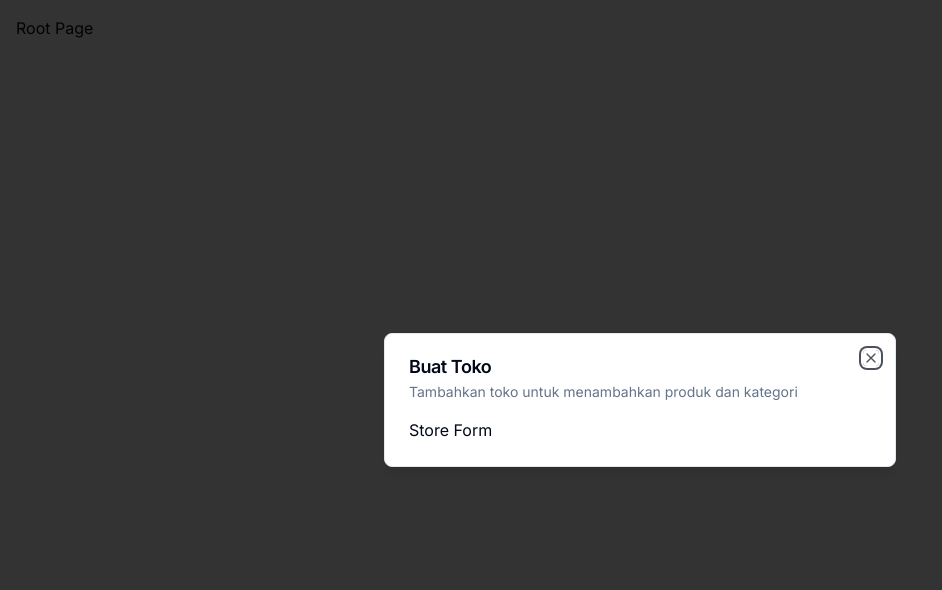
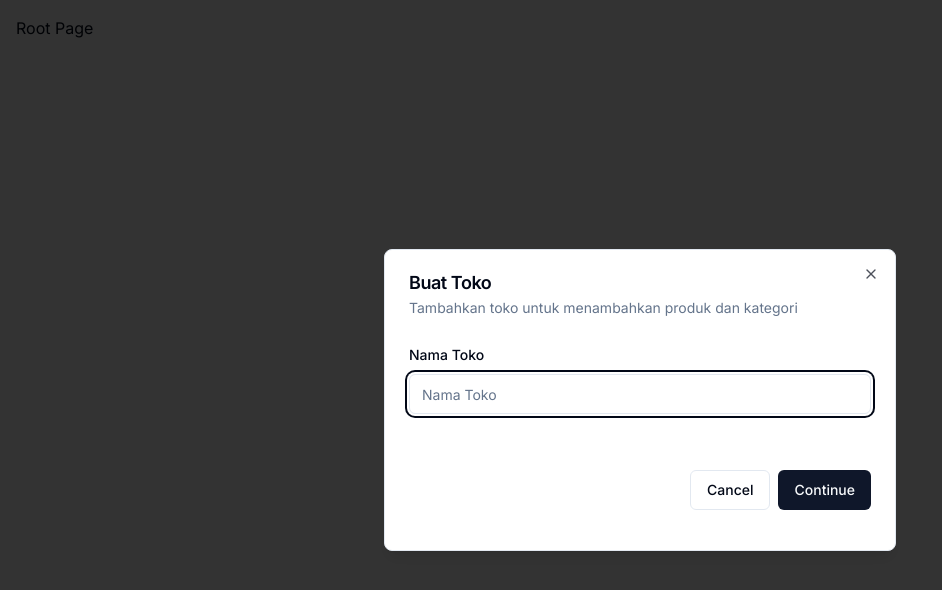
Before and after one commit to IrnandaNanda/my-store, a Next.js app: page / in a window 1280 px wide. Shown: the top 590 px of the page, without its empty margins (0-942 px from the left). Built offline with nearby package versions, Linux system fonts and the light colour scheme.

Commit message:
Komponen Form Input(Admin)

```diff
--- a/components/modals/store-modal.tsx
+++ b/components/modals/store-modal.tsx
@@ -1,14 +1,64 @@
-'use client';
+"use client";
 
+import * as z from "zod";
 import { useStoreModal } from "@/hooks/use-store-modal";
 import Modal from "../ui/modal";
+import { useForm } from "react-hook-form";
+import { zodResolver } from "@hookform/resolvers/zod";
+import { Form, FormField, FormItem, FormLabel, FormControl, FormMessage } from "../ui/form";
+import { Input } from "../ui/input";
+import { Button } from "../ui/button";
 
+const formSchema = z.object({
+  name: z.string().min(1),
+});
 
 export const StoreModal = () => {
-    const storeModal = useStoreModal();
-    return (
-        <Modal title="Buat Toko" description="Tambahkan toko untuk menambahkan produk dan kategori" isOpen={storeModal.isOpen} onClose={storeModal.onClose}>
-            Store Form
-        </Modal>
-    )
-}
+  const storeModal = useStoreModal();
+
+  const form = useForm<z.infer<typeof formSchema>>({
+    resolver: zodResolver(formSchema),
+    defaultValues: {
+      name: "",
+    },
+  });
+
+  const onSubmit = async (values: z.infer<typeof formSchema>) => {
+    console.log(values);
+  };
+
+  return (
+    <Modal
+      title="Buat Toko"
+      description="Tambahkan toko untuk menambahkan produk dan kategori"
+      isOpen={storeModal.isOpen}
+      onClose={storeModal.onClose}
+    >
+      <div>
+        <div className="space-y-4 py-2 pb-4">
+            <Form {...form}>
+                <form action="" onSubmit={form.handleSubmit(onSubmit)} className="space-y-8">
+                    <FormField
+                    control={form.control}
+                    name='name'
+                    render={({field}) => (
+                        <FormItem>
+                            <FormLabel>Nama Toko</FormLabel>
+                            <FormControl>
+                                <Input placeholder="Nama Toko" {...field}/>
+                            </FormControl>
+                            <FormMessage/>
+                        </FormItem>
+                    )}
+                    />
+                    <div className="pt-6 flex justify-end space-x-2">
+                        <Button variant="outline" onClick={storeModal.onClose}>Cancel</Button>
+                        <Button typeof="submit">Continue</Button>
+                    </div>
+                </form>
+            </Form>
+        </div>
+      </div>
+    </Modal>
+  );
+};
--- /dev/null
+++ b/components/ui/form.tsx
@@ -0,0 +1,178 @@
+"use client"
+
+import * as React from "react"
+import * as LabelPrimitive from "@radix-ui/react-label"
+import { Slot } from "@radix-ui/react-slot"
+import {
+  Controller,
+  FormProvider,
+  useFormContext,
+  type ControllerProps,
+  type FieldPath,
+  type FieldValues,
+} from "react-hook-form"
+
+import { cn } from "@/lib/utils"
+import { Label } from "@/components/ui/label"
+
+const Form = FormProvider
+
+type FormFieldContextValue<
+  TFieldValues extends FieldValues = FieldValues,
+  TName extends FieldPath<TFieldValues> = FieldPath<TFieldValues>
+> = {
+  name: TName
+}
+
+const FormFieldContext = React.createContext<FormFieldContextValue>(
+  {} as FormFieldContextValue
+)
+
+const FormField = <
+  TFieldValues extends FieldValues = FieldValues,
+  TName extends FieldPath<TFieldValues> = FieldPath<TFieldValues>
+>({
+  ...props
+}: ControllerProps<TFieldValues, TName>) => {
+  return (
+    <FormFieldContext.Provider value={{ name: props.name }}>
+      <Controller {...props} />
+    </FormFieldContext.Provider>
+  )
+}
+
+const useFormField = () => {
+  const fieldContext = React.useContext(FormFieldContext)
+  const itemContext = React.useContext(FormItemContext)
+  const { getFieldState, formState } = useFormContext()
+
+  const fieldState = getFieldState(fieldContext.name, formState)
+
+  if (!fieldContext) {
+    throw new Error("useFormField should be used within <FormField>")
+  }
+
+  const { id } = itemContext
+
+  return {
+    id,
+    name: fieldContext.name,
+    formItemId: `${id}-form-item`,
+    formDescriptionId: `${id}-form-item-description`,
+    formMessageId: `${id}-form-item-message`,
+    ...fieldState,
+  }
+}
+
+type FormItemContextValue = {
+  id: string
+}
+
+const FormItemContext = React.createContext<FormItemContextValue>(
+  {} as FormItemContextValue
+)
+
+const FormItem = React.forwardRef<
+  HTMLDivElement,
+  React.HTMLAttributes<HTMLDivElement>
+>(({ className, ...props }, ref) => {
+  const id = React.useId()
+
+  return (
+    <FormItemContext.Provider value={{ id }}>
+      <div ref={ref} className={cn("space-y-2", className)} {...props} />
+    </FormItemContext.Provider>
+  )
+})
+FormItem.displayName = "FormItem"
+
+const FormLabel = React.forwardRef<
+  React.ElementRef<typeof LabelPrimitive.Root>,
+  React.ComponentPropsWithoutRef<typeof LabelPrimitive.Root>
+>(({ className, ...props }, ref) => {
+  const { error, formItemId } = useFormField()
+
+  return (
+    <Label
+      ref={ref}
+      className={cn(error && "text-destructive", className)}
+      htmlFor={formItemId}
+      {...props}
+    />
+  )
+})
+FormLabel.displayName = "FormLabel"
+
+const FormControl = React.forwardRef<
+  React.ElementRef<typeof Slot>,
+  React.ComponentPropsWithoutRef<typeof Slot>
+>(({ ...props }, ref) => {
+  const { error, formItemId, formDescriptionId, formMessageId } = useFormField()
+
+  return (
+    <Slot
+      ref={ref}
+      id={formItemId}
+      aria-describedby={
+        !error
+          ? `${formDescriptionId}`
+          : `${formDescriptionId} ${formMessageId}`
+      }
+      aria-invalid={!!error}
+      {...props}
+    />
+  )
+})
+FormControl.displayName = "FormControl"
+
+const FormDescription = React.forwardRef<
+  HTMLParagraphElement,
+  React.HTMLAttributes<HTMLParagraphElement>
+>(({ className, ...props }, ref) => {
+  const { formDescriptionId } = useFormField()
+
+  return (
+    <p
+      ref={ref}
+      id={formDescriptionId}
+      className={cn("text-sm text-muted-foreground", className)}
+      {...props}
+    />
+  )
+})
+FormDescription.displayName = "FormDescription"
+
+const FormMessage = React.forwardRef<
+  HTMLParagraphElement,
+  React.HTMLAttributes<HTMLParagraphElement>
+>(({ className, children, ...props }, ref) => {
+  const { error, formMessageId } = useFormField()
+  const body = error ? String(error?.message ?? "") : children
+
+  if (!body) {
+    return null
+  }
+
+  return (
+    <p
+      ref={ref}
+      id={formMessageId}
+      className={cn("text-sm font-medium text-destructive", className)}
+      {...props}
+    >
+      {body}
+    </p>
+  )
+})
+FormMessage.displayName = "FormMessage"
+
+export {
+  useFormField,
+  Form,
+  FormItem,
+  FormLabel,
+  FormControl,
+  FormDescription,
+  FormMessage,
+  FormField,
+}
--- /dev/null
+++ b/components/ui/input.tsx
@@ -0,0 +1,22 @@
+import * as React from "react"
+
+import { cn } from "@/lib/utils"
+
+const Input = React.forwardRef<HTMLInputElement, React.ComponentProps<"input">>(
+  ({ className, type, ...props }, ref) => {
+    return (
+      <input
+        type={type}
+        className={cn(
+          "flex h-10 w-full rounded-md border border-input bg-background px-3 py-2 text-base ring-offset-background file:border-0 file:bg-transparent file:text-sm file:font-medium file:text-foreground placeholder:text-muted-foreground focus-visible:outline-none focus-visible:ring-2 focus-visible:ring-ring focus-visible:ring-offset-2 disabled:cursor-not-allowed disabled:opacity-50 md:text-sm",
+          className
+        )}
+        ref={ref}
+        {...props}
+      />
+    )
+  }
+)
+Input.displayName = "Input"
+
+export { Input }
--- /dev/null
+++ b/components/ui/label.tsx
@@ -0,0 +1,26 @@
+"use client"
+
+import * as React from "react"
+import * as LabelPrimitive from "@radix-ui/react-label"
+import { cva, type VariantProps } from "class-variance-authority"
+
+import { cn } from "@/lib/utils"
+
+const labelVariants = cva(
+  "text-sm font-medium leading-none peer-disabled:cursor-not-allowed peer-disabled:opacity-70"
+)
+
+const Label = React.forwardRef<
+  React.ElementRef<typeof LabelPrimitive.Root>,
+  React.ComponentPropsWithoutRef<typeof LabelPrimitive.Root> &
+    VariantProps<typeof labelVariants>
+>(({ className, ...props }, ref) => (
+  <LabelPrimitive.Root
+    ref={ref}
+    className={cn(labelVariants(), className)}
+    {...props}
+  />
+))
+Label.displayName = LabelPrimitive.Root.displayName
+
+export { Label }
--- a/middleware.ts
+++ b/middleware.ts
@@ -1,6 +1,6 @@
-import { clerkMiddleware, createRouteMatcher } from '@clerk/nextjs/server'
+import { auth, clerkMiddleware, createRouteMatcher } from '@clerk/nextjs/server'
 
-const isPublicRoute = createRouteMatcher(['/sign-in(.*)', '/sign-up(.*)'])
+const isPublicRoute = createRouteMatcher(['/sign-in(.*)', '/sign-up(.*)', "/api/:path"])
 
 export default clerkMiddleware(async (auth, req) => {
   if (!isPublicRoute(req)) {
--- a/package.json
+++ b/package.json
@@ -10,7 +10,9 @@
   },
   "dependencies": {
     "@clerk/nextjs": "^6.31.1",
+    "@hookform/resolvers": "^5.2.1",
     "@radix-ui/react-dialog": "^1.1.15",
+    "@radix-ui/react-label": "^2.1.7",
     "@radix-ui/react-slot": "^1.2.3",
     "class-variance-authority": "^0.7.1",
     "clsx": "^2.1.1",
@@ -18,8 +20,10 @@
     "next": "^15.4.6",
     "react": "^18",
     "react-dom": "^18",
+    "react-hook-form": "^7.62.0",
     "tailwind-merge": "^3.3.1",
     "tailwindcss-animate": "^1.0.7",
+    "zod": "^4.0.17",
     "zustand": "^5.0.7"
   },
   "devDependencies": {
```
Also changed, not shown: 1 other file (tests, documents, lock files or other folders).
